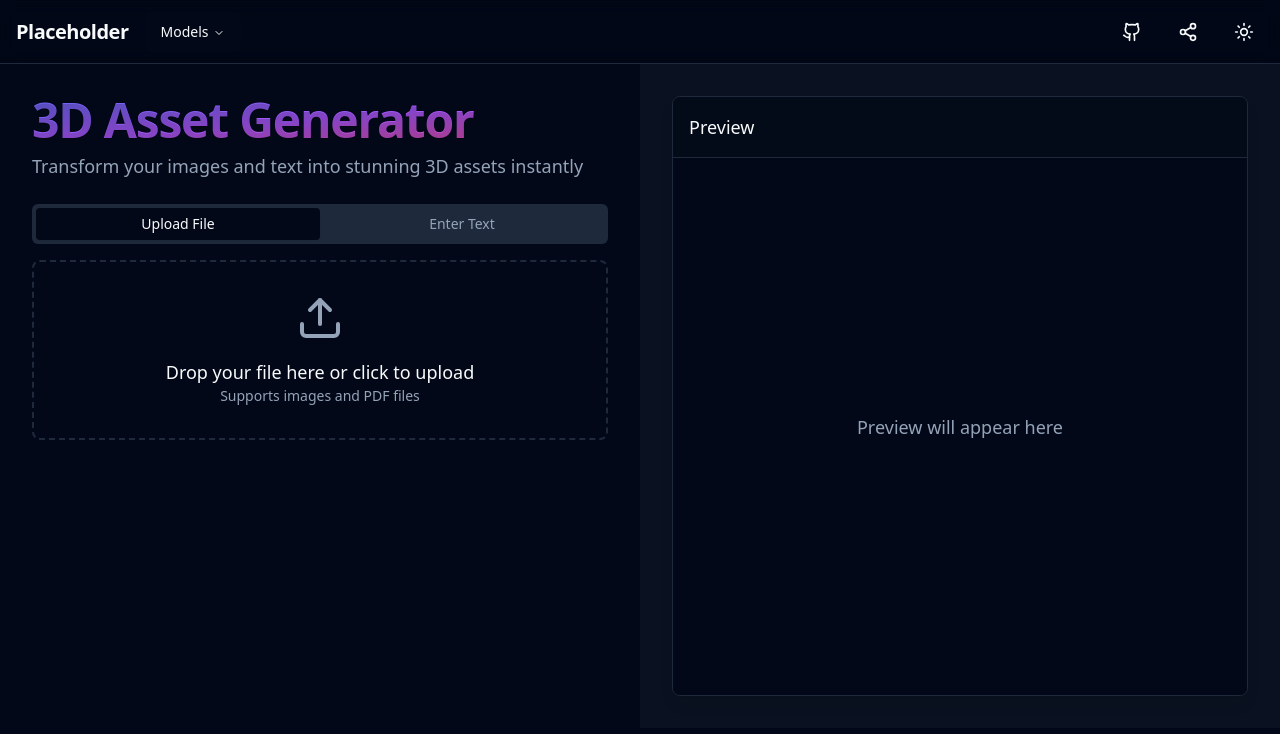
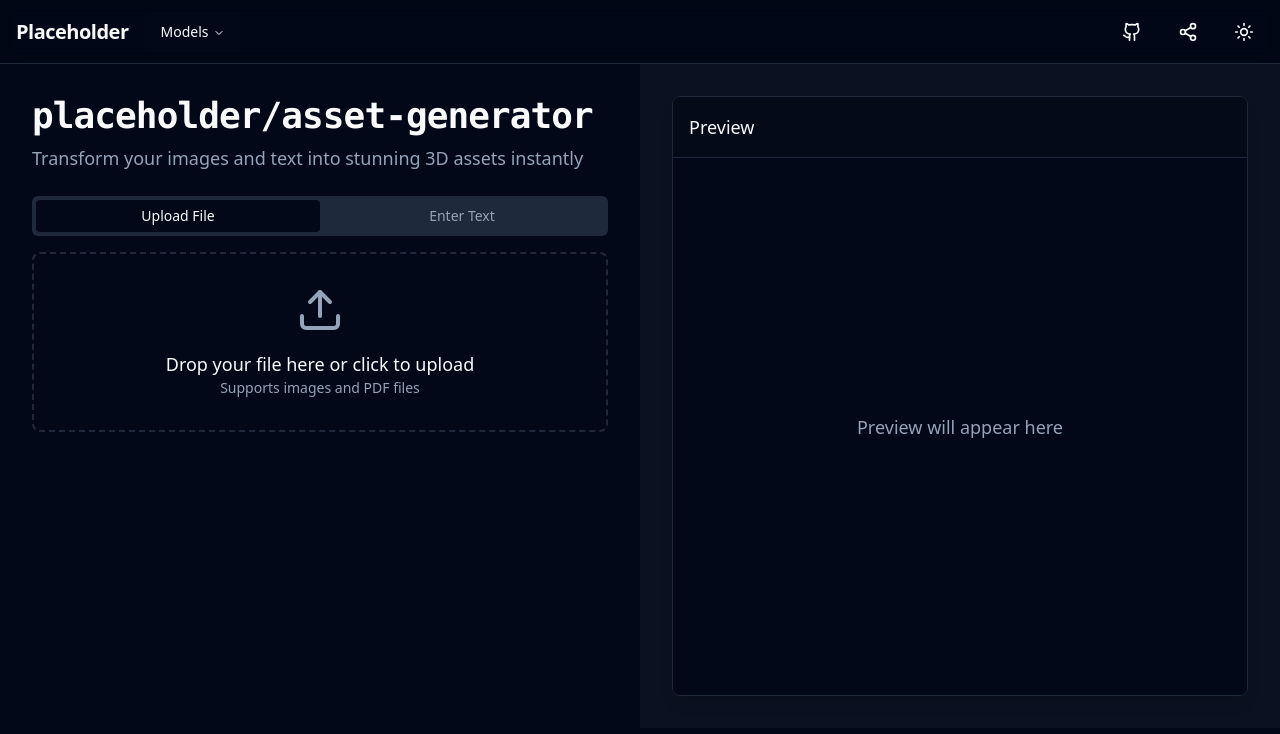
Before and after one commit to jurmy24/placeholder, a React (Vite) app: page / in a window 1280 px wide. Shown: the top 734 px of the page. Built offline with nearby package versions, Linux system fonts and the light colour scheme.

Commit message:
Rename model title in Index.tsx
Updated the model title in the Index component to better reflect its purpose, changing it from "Placeholder" to "Asset Generator". This improves clarity and aligns with the application's functionality.
[skip gpt_engineer]

```diff
--- a/src/pages/Index.tsx
+++ b/src/pages/Index.tsx
@@ -117,8 +117,8 @@ const Index = () => {
         {/* Left Panel */}
         <div className="flex w-full flex-col space-y-6 p-8 lg:w-1/2">
           <div className="text-left">
-            <h1 className="bg-gradient-to-br from-indigo-500 via-purple-500 to-pink-500 bg-clip-text text-5xl font-black tracking-tight text-transparent [text-shadow:_0_1px_0_rgb(0_0_0_/_20%)]">
-              3D Asset Generator
+            <h1 className="font-mono text-4xl font-bold tracking-tight">
+              placeholder/asset-generator
             </h1>
             <p className="mt-2 text-lg text-muted-foreground">
               Transform your images and text into stunning 3D assets instantly
```
